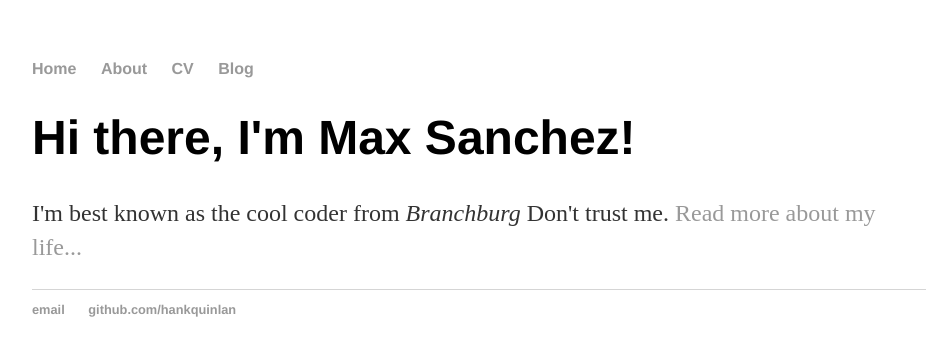
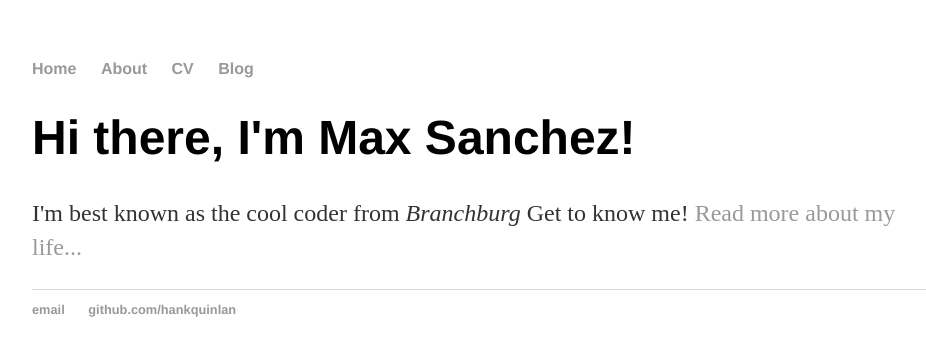
Before and after one commit to MaxSanchez1/maxsanchez1.github.io, a Jekyll site: the page built from index.html, in a window 1280 px wide. Shown: the top 356 px of the page, without its empty margins (160-1086 px from the left). Built offline with Jekyll 4.4.1, drawn with Linux system fonts in a browser that asks for light colours.

Commit message:
Update index.html
update index to use layout

```diff
--- a/index.html
+++ b/index.html
@@ -1,30 +1,8 @@
-<!DOCTYPE html>
-<html>
-	<head>
-		<title>Max Sanchez Testing Site</title>
-		<!-- link to main stylesheet -->
-		<link rel="stylesheet" type="text/css" href="/css/main.css">
-	</head>
-	<body>
-		<nav>
-    		<ul>
-        		<li><a href="/">Home</a></li>
-	        	<li><a href="/about">About</a></li>
-        		<li><a href="/cv">CV</a></li>
-        		<li><a href="/blog">Blog</a></li>
-    		</ul>
-		</nav>
-		<div class="container">
-    		<div class="blurb">
-        		<h1>Hi there, I'm Max Sanchez!</h1>
-				<p>I'm best known as the cool coder from <em>Branchburg</em> Don't trust me. <a href="/about">Read more about my life...</a></p>
-    		</div><!-- /.blurb -->
-		</div><!-- /.container -->
-		<footer>
-    		<ul>
-        		<li><a href="mailto:hankquinlanhub@gmail.com">email</a></li>
-        		<li><a href="https://github.com/hankquinlan">github.com/hankquinlan</a></li>
-			</ul>
-		</footer>
-	</body>
-</html>
+---
+layout: default
+title: Max Sanchez, Main Page
+---
+<div class="blurb">
+	<h1>Hi there, I'm Max Sanchez!</h1>
+	<p>I'm best known as the cool coder from <em>Branchburg</em> Get to know me! <a href="/about">Read more about my life...</a></p>
+</div><!-- /.blurb -->
```
